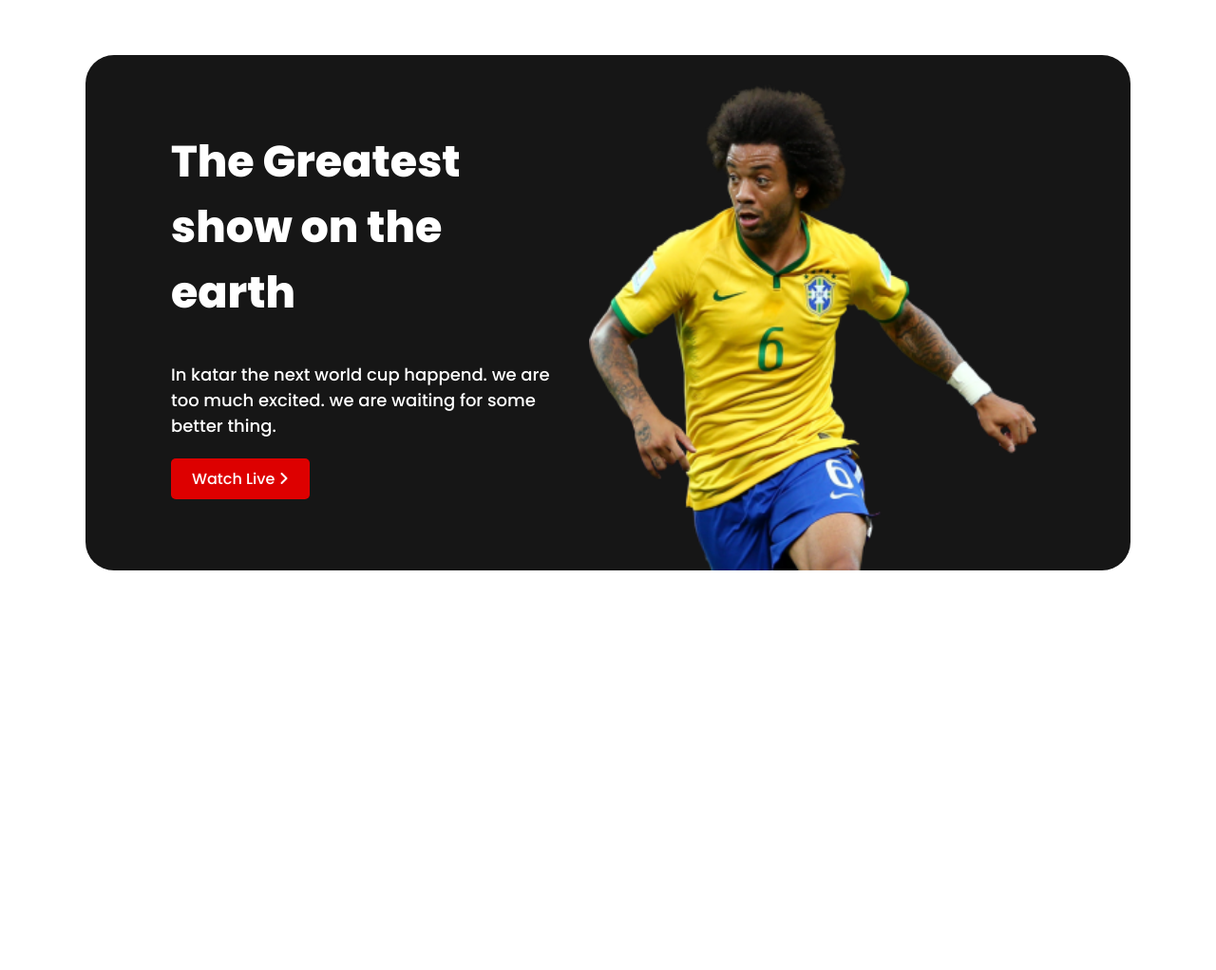
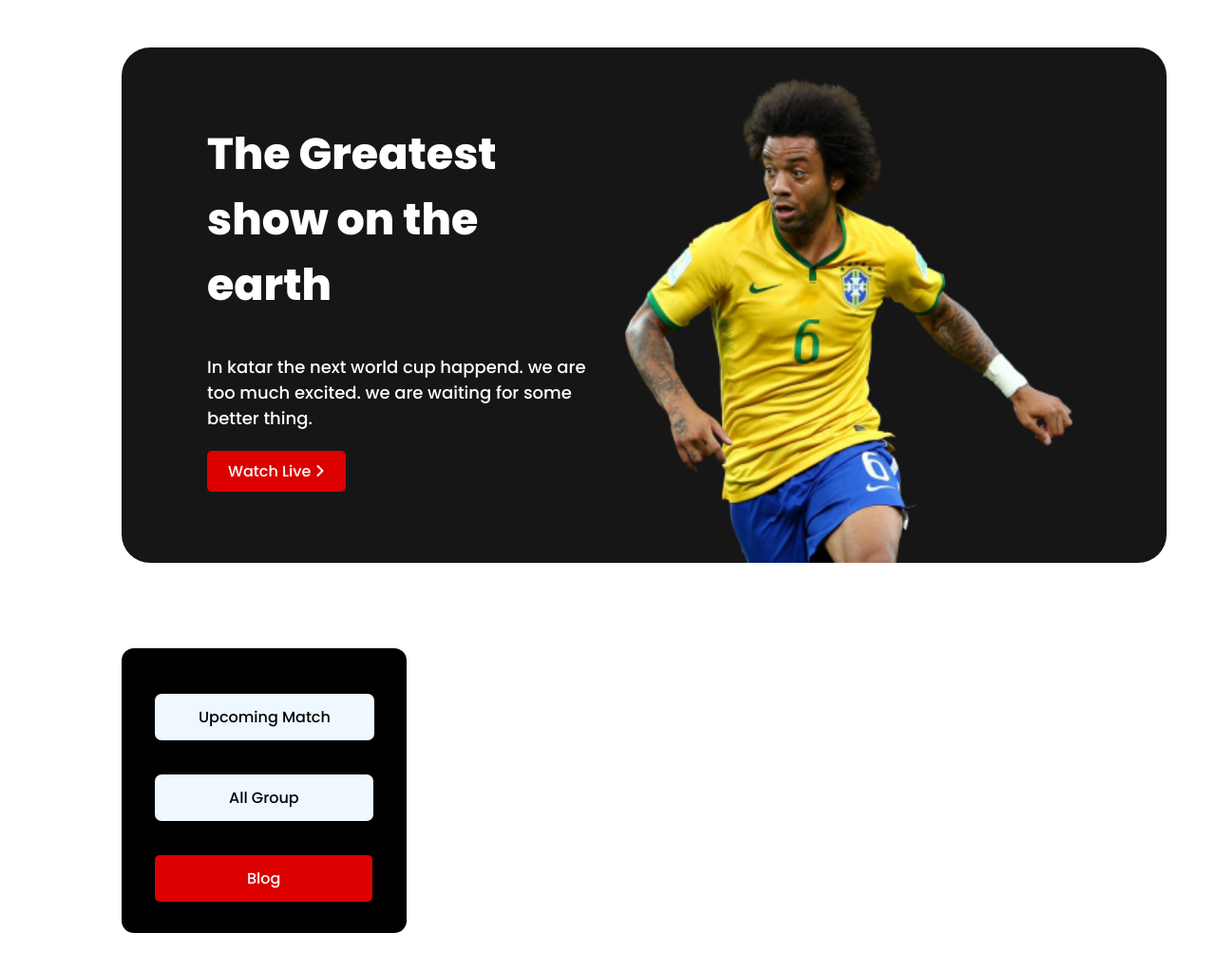
Before and after one commit to tuhinahmed-cse/world-cup-website, a plain HTML site: page index.html in a window 1280 px wide. Shown: the whole page at 95% size. Before the commit the page ends 800 px from the top, so only its background shows below. Drawn offline with Linux system fonts and the light colour scheme.

Commit message:
side nav done

```diff
--- a/index.html
+++ b/index.html
@@ -21,6 +21,8 @@
 <!-- main body part start -->
 
 <main>
+
+    <!-- first part start -->
 
     <section class="container">
         <div class="sub-container">
@@ -47,8 +49,48 @@
 
     </section>
 
+    <!-- first part end -->
+
+    <!-- secound part start -->
+
+    <section class="container-second">
+
+        <!-- side nav start -->
+
+        <aside class="side-nav">
+            <div class="button-side">
+                <div class="button-first">
+                    <a class="button-first-design" target="_blank" href="https://www.w3schools.com/cssref/css_colors.asp">Upcoming Match
+                    </a>
+                </div>
+                <div class="button-first">
+                    <a class="button-second-design" target="_blank" href="https://www.w3schools.com/cssref/css_colors.asp">All Group </a>
+                </div>
+                <div class="button-first">
+                    <a class="button-third-design" target="_blank" href="https://www.w3schools.com/cssref/css_colors.asp">Blog </a>
+                </div>
+
+
+            </div>
+
+
+
+
+        </aside>
+        <!-- side nav end -->
+
+        <!-- blog part start -->
+
+        <div class="blogs">
+
+        </div>
+
+    </section>
+
+
+
 </main>
-<!-- main body part start -->
+<!-- main body part end -->
 
 
 </body>
--- a/style.css
+++ b/style.css
@@ -7,12 +7,12 @@ body{
     font-family: 'Poppins', sans-serif;
 }
 
-/* container part */
-main{
+/* first container part */
+/* main{
     display: flex;
     flex-direction: column;
     align-items: center;
-}
+} */
 .container{
 
     width: 1100px;
@@ -20,6 +20,8 @@ main{
     background: #161616;
     border-radius: 30px;
     margin-top: 50px;
+    margin-bottom: 90px;
+   margin-left: 120px;
 }
 .sub-container{
     display: flex;
@@ -52,6 +54,7 @@ margin-left: 90px;
     font-weight: 500px;
 
 }
+
 
 .image-section img{
 
@@ -86,3 +89,68 @@ margin-left: 40px;
     }
 }
 /* animation end */
+/* first part end */
+
+/* secound-part  start*/
+
+.container-secondn{
+    display: flex;
+}
+
+.side-nav, .blogs {
+    float: left;
+}
+aside{
+    background-color: black;
+    width: 300px;
+height: 300px;
+    margin-left: 120px;
+   margin-right: 20px;
+   border-radius: 13px;
+   margin-bottom: 100px;
+}
+
+.blogs{
+    background-color: white;
+ width: calc(100% - 300px);
+
+ margin-right: 120px;
+}
+.button-side{
+
+   margin-top: 60px;
+   margin-left: 35px;
+
+}
+.button-first{
+    margin-bottom: 60px;
+}
+
+.button-first-design{
+    text-decoration: none;
+    padding: 13px 46px;
+    border-radius: 7px;
+    background-color: aliceblue;
+    color: black;
+    font-weight: 500px;
+
+
+}
+.button-second-design{
+    text-decoration: none;
+    padding: 13px 78px;
+    border-radius: 7px;
+    background-color: aliceblue;
+    color: black;
+    font-weight: 500px;
+}
+
+.button-third-design {
+    text-decoration: none;
+    padding: 13px 97px;
+    border-radius: 5px;
+    background-image: linear-gradient(#DD0000,#DD0000);
+    color: white;
+    font-weight: 500px;
+
+}
```
